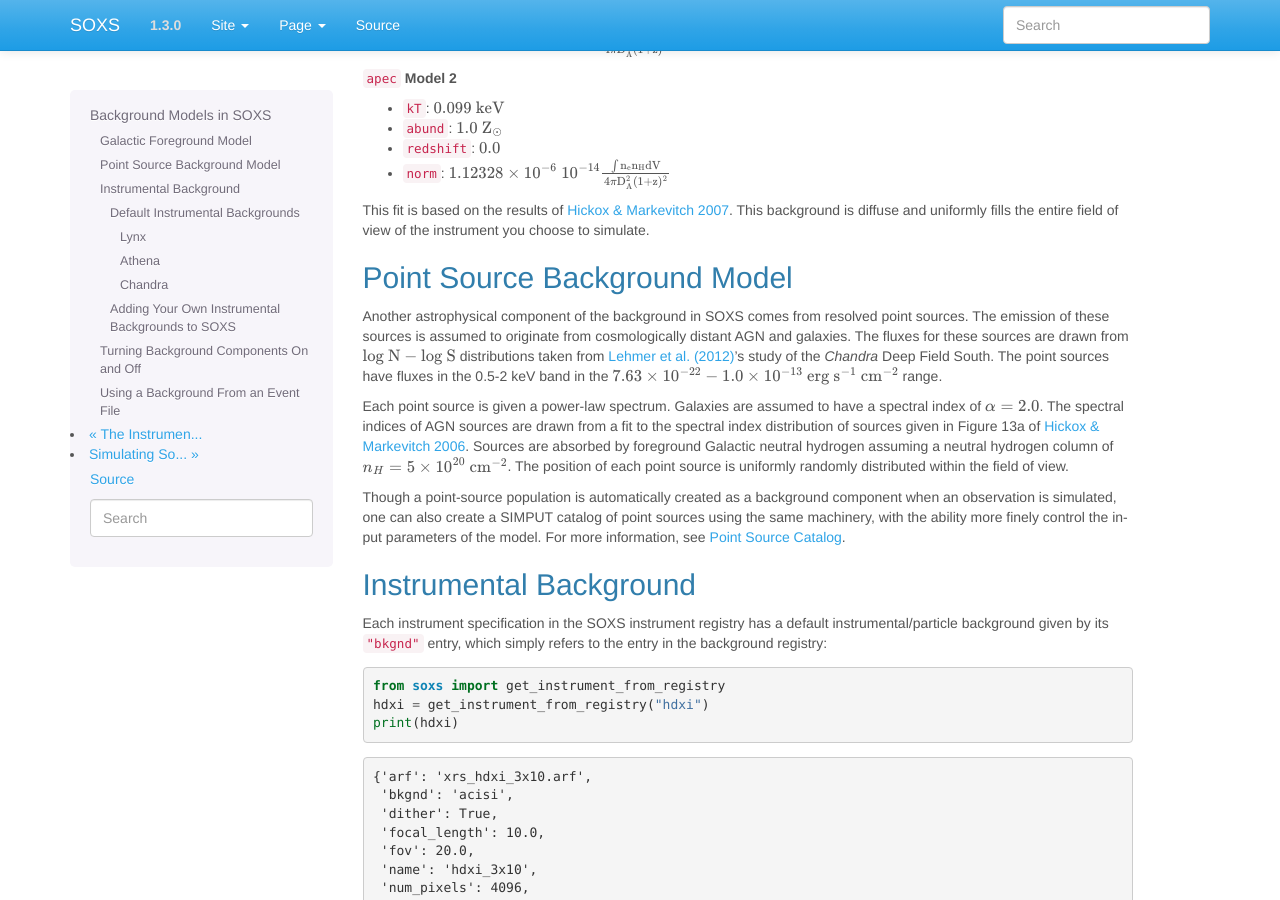
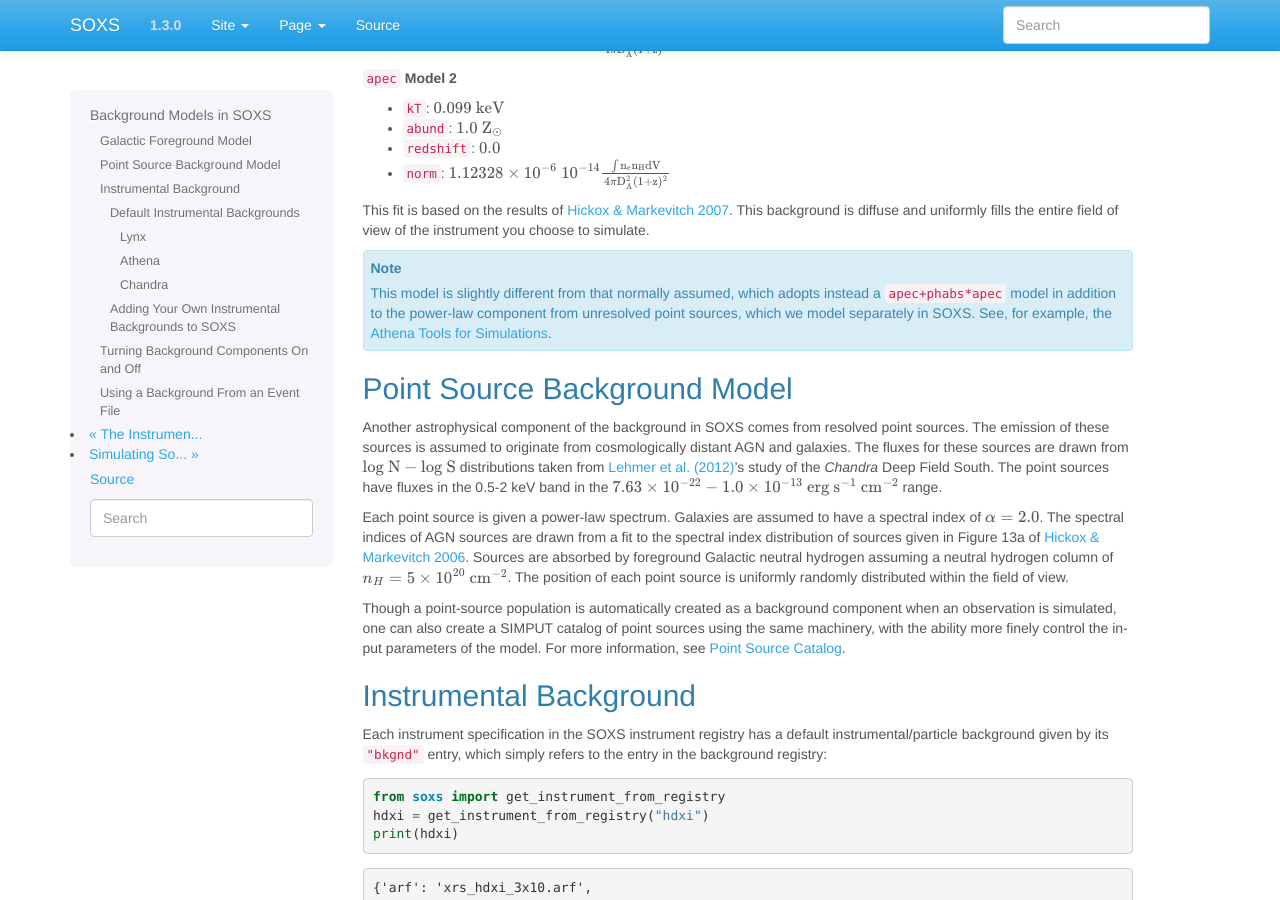
Before and after one commit to lynx-x-ray-observatory/soxs, a Sphinx documentation site: the page built from doc/source/users_guide/background.rst, in a window 1280 px wide and 900 px high, scrolled down 373 px. Built offline with Sphinx 7.4.7, drawn with Linux system fonts in a browser that asks for light colours.

Commit message:
Add a note about the foreground simulation

```diff
--- a/doc/source/users_guide/background.rst
+++ b/doc/source/users_guide/background.rst
@@ -34,6 +34,13 @@ This fit is based on the results of
 `Hickox & Markevitch 2007 <http://adsabs.harvard.edu/abs/2007ApJ...661L.117H>`_.
 This background is diffuse and uniformly fills the entire field of view of the
 instrument you choose to simulate.
+
+.. note::
+
+    This model is slightly different from that normally assumed, which adopts instead
+    a ``apec+phabs*apec`` model in addition to the power-law component from unresolved
+    point sources, which we model separately in SOXS. See, for example, the
+    `Athena Tools for Simulations <https://www.cosmos.esa.int/web/athena/resources-by-esa>`_.
 
 .. _ptsrc-bkgnd:
 
```
